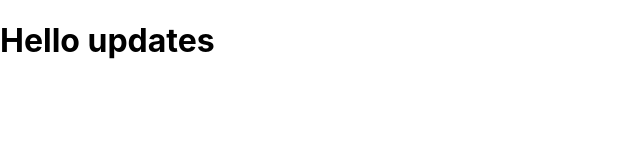
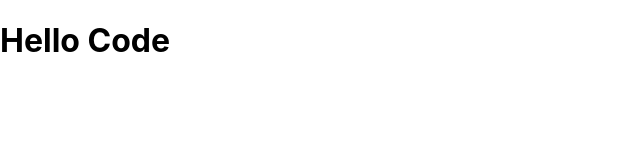
Before and after one commit to peter88tom/react_crash_course, a React (Create React App) app: page / in a window 1280 px wide. Shown: the top 160 px of the page, without its empty margins (0-640 px from the left). Built offline with nearby package versions, Linux system fonts and the light colour scheme.

Commit message:
Using varibles in DOM

```diff
--- a/src/App.js
+++ b/src/App.js
@@ -1,8 +1,10 @@
 
 function App() {
+  const name = "Code"
+
   return (
     <div className="App">
-      <h1>Hello updates</h1>
+      <h1>Hello {name}</h1>
     </div>
   );
 }
```
